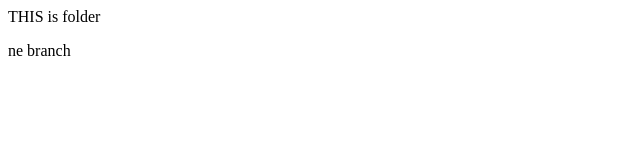
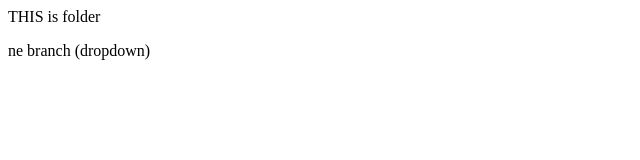
Before and after one commit to Khadija-tul-kubra2005/localrepoo, a plain HTML site: page index.html in a window 1280 px wide. Shown: the full height of the page, 0-640 px from the left. Drawn offline with Linux system fonts and the light colour scheme.

```diff
--- a/index.html
+++ b/index.html
@@ -1,2 +1,2 @@
 <p>THIS is folder</p>
-<p>ne branch</p>
+<p>ne branch (dropdown)</p>
```
